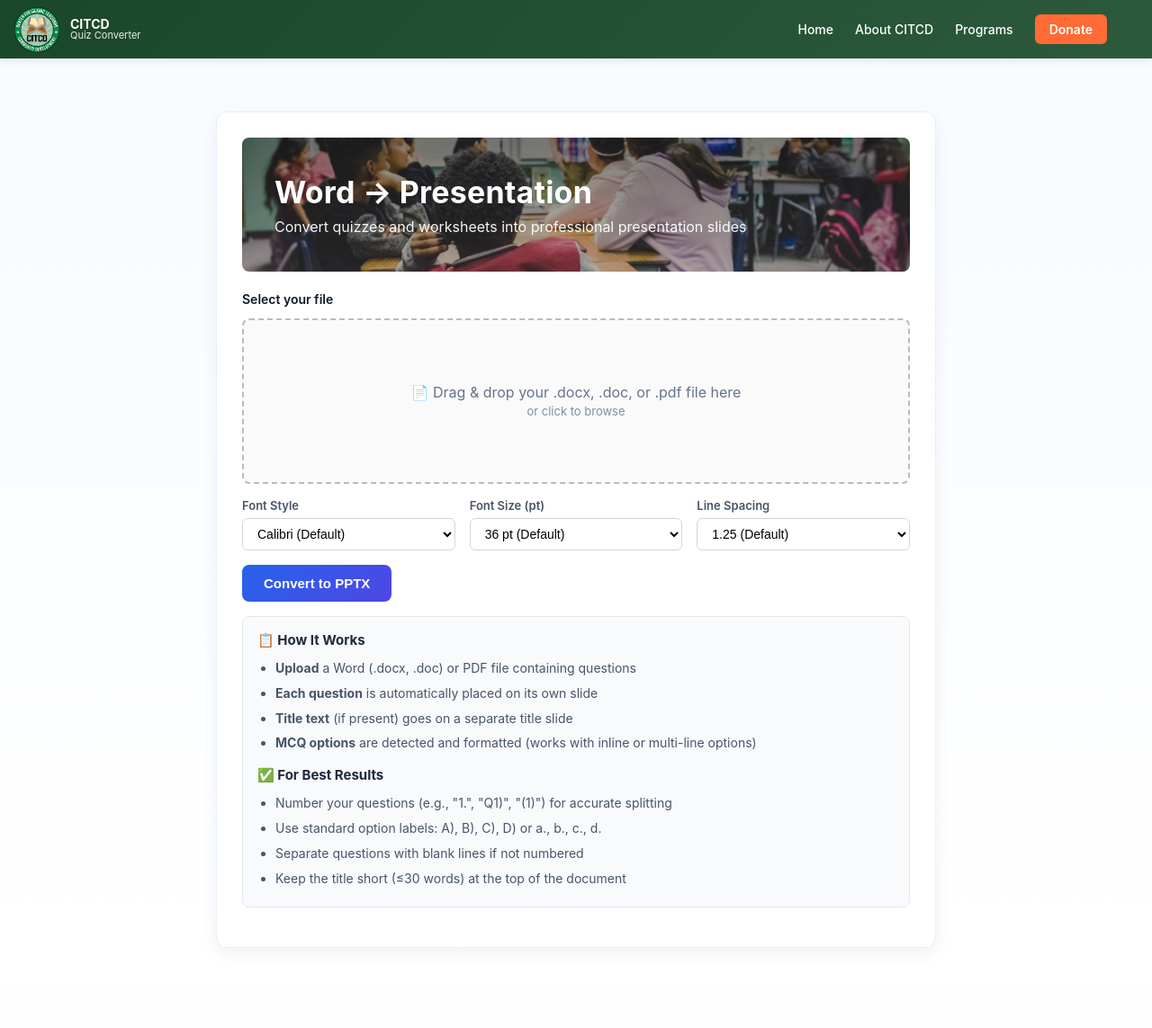
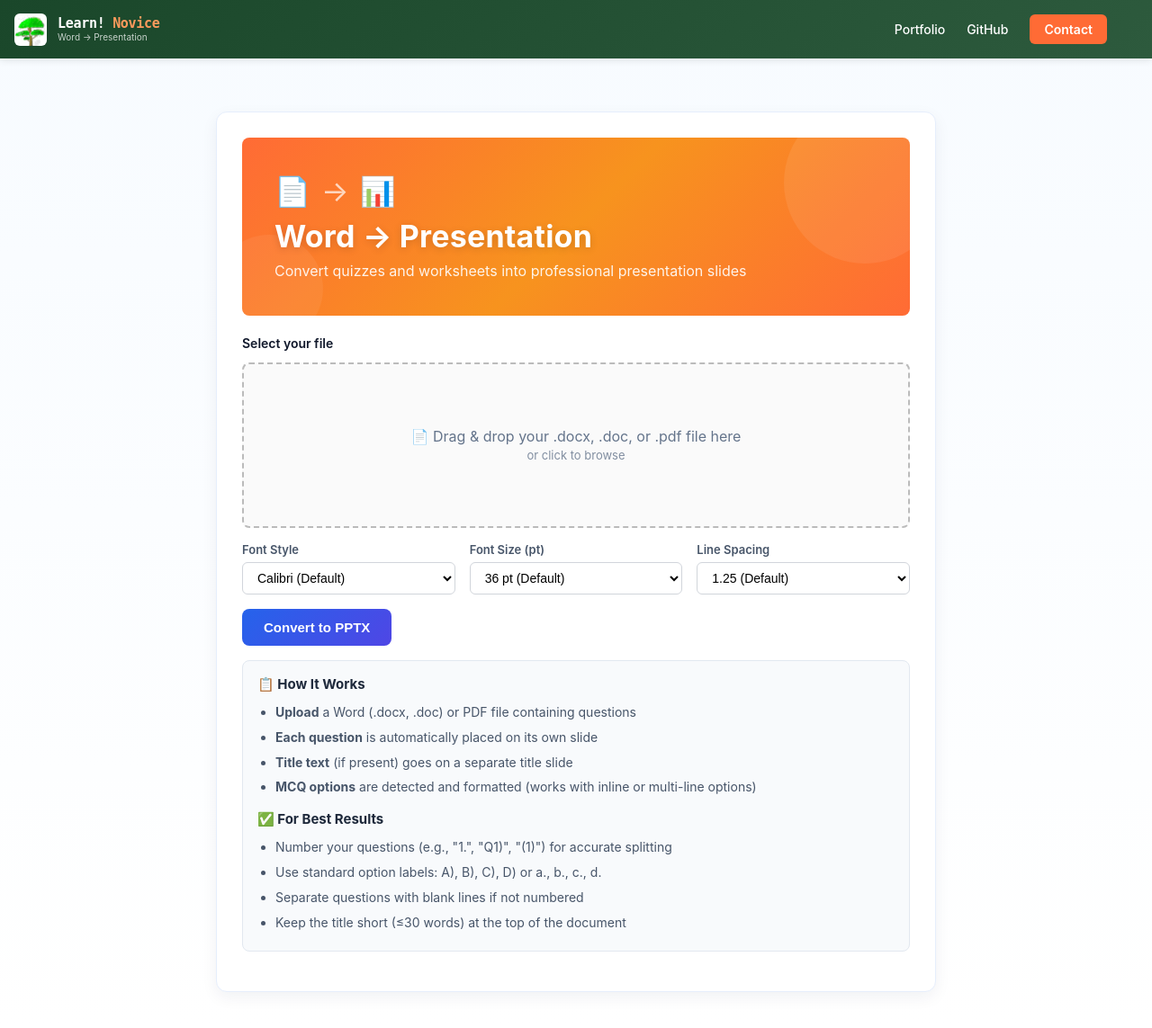
Before and after one commit to Novice130/novice-portfolio, a Flask app: page / in a window 1280 px wide. Shown: the whole page at 90% size. Before the commit the page ends 1054 px from the top, so only its background shows below. Run offline with Flask 2, Linux system fonts and the light colour scheme.

Commit message:
Fix Word to Presentation link, update branding to LearnNovice, and add dev server

```diff
--- a/index.html
+++ b/index.html
@@ -475,7 +475,7 @@ body { font-family: var(--sans); background: var(--bg); color: var(--text); -web
 
             <!-- Small cards row -->
             <div class="projects-small">
-                <a href="images/word-to-ppt.png" target="_blank" class="p-card-sm fade-up">
+                <a href="/citcd/" target="_blank" class="p-card-sm fade-up">
                     <h3>Word to Presentation</h3>
                     <p>Automated AI-driven converter from documents to polished decks.</p>
                     <div class="p-card-tags">
--- a/word-to-presentation-converter/app.py
+++ b/word-to-presentation-converter/app.py
@@ -5,6 +5,7 @@ import uuid
 import shutil
 import subprocess
 import tempfile
+from typing import Optional
 from flask import Flask, request, render_template, send_file, jsonify, send_from_directory
 from werkzeug.utils import secure_filename
 from docx import Document
@@ -67,7 +68,7 @@ def _split_docx_paragraph_indices(doc: Document) -> list[list[int]]:
     return blocks
 
 
-def _create_pptx_by_copy_paste_from_docx(docx_path: str, font_family: str, font_size: int) -> io.BytesIO | None:
+def _create_pptx_by_copy_paste_from_docx(docx_path: str, font_family: str, font_size: int) -> Optional[io.BytesIO]:
     """Windows-only: Use Word+PowerPoint COM automation to copy/paste question blocks.
 
     This preserves Word equation/fraction formatting far better than rebuilding text.
--- a/word-to-presentation-converter/templates/index.html
+++ b/word-to-presentation-converter/templates/index.html
@@ -261,13 +261,13 @@
         "
       >
         <img
-          src="../static/images/logo.png"
-          alt="CITCD"
-          style="height: 50px; width: auto; display: block"
+          src="/logo.png"
+          alt="LearnNovice"
+          style="height: 36px; width: auto; display: block; border-radius: 6px;"
         />
         <div style="line-height: 1">
-          <div style="font-weight: 700; font-size: 14px">CITCD</div>
-          <div style="font-size: 11px; opacity: 0.9">Quiz Converter</div>
+          <div style="font-weight: 700; font-size: 15px; font-family: monospace; letter-spacing: -0.02em;">Learn! <span style="color: #ff9a5c;">Novice</span></div>
+          <div style="font-size: 10px; opacity: 0.75; margin-top: 2px;">Word → Presentation</div>
         </div>
       </div>
       <div
@@ -294,7 +294,7 @@
         </button>
         <nav style="display: flex; gap: 24px; align-items: center">
           <a
-            href="#home"
+            href="/"
             style="
               color: white;
               text-decoration: none;
@@ -302,10 +302,10 @@
               font-weight: 500;
               transition: opacity 0.2s;
             "
-            >Home</a
+            >Portfolio</a
           >
           <a
-            href="https://www.citcd.org/about"
+            href="https://github.com/Novice130"
             target="_blank"
             style="
               color: white;
@@ -314,23 +314,10 @@
               font-weight: 500;
               transition: opacity 0.2s;
             "
-            >About CITCD</a
+            >GitHub</a
           >
           <a
-            href="https://www.citcd.org/abraar-academy"
-            target="_blank"
-            style="
-              color: white;
-              text-decoration: none;
-              font-size: 14px;
-              font-weight: 500;
-              transition: opacity 0.2s;
-            "
-            >Programs</a
-          >
-          <a
-            href="https://www.citcd.org/donate"
-            target="_blank"
+            href="mailto:syedamer@learnnovice.com"
             style="
               color: white;
               background: #ff6b35;
@@ -340,7 +327,7 @@
               font-size: 14px;
               font-weight: 600;
             "
-            >Donate</a
+            >Contact</a
           >
         </nav>
       </div>
@@ -352,29 +339,33 @@
       <div
         class="hero"
         style="
-          background-image: url('../static/images/hero.jpg');
-          background-size: cover;
-          background-position: center;
+          background: linear-gradient(135deg, #ff6b35 0%, #f7931e 50%, #ff6b35 100%);
           border-radius: 8px;
           overflow: hidden;
           margin-bottom: 20px;
+          position: relative;
         "
       >
+        <!-- decorative circles for depth -->
+        <div style="position:absolute;top:-40px;right:-40px;width:180px;height:180px;background:rgba(255,255,255,0.08);border-radius:50%;"></div>
+        <div style="position:absolute;bottom:-30px;left:-30px;width:120px;height:120px;background:rgba(255,255,255,0.06);border-radius:50%;"></div>
         <div
           style="
-            background: linear-gradient(
-              180deg,
-              rgba(0, 0, 0, 0.4),
-              rgba(0, 0, 0, 0.15)
-            );
             padding: 40px 36px;
             color: #fff;
+            position: relative;
+            z-index: 1;
           "
         >
-          <h1 style="margin: 0; font-size: 34px; letter-spacing: 0.2px">
+          <div style="display:flex;align-items:center;gap:12px;margin-bottom:10px;">
+            <span style="font-size:32px;">📄</span>
+            <span style="font-size:32px;opacity:0.7;">→</span>
+            <span style="font-size:32px;">📊</span>
+          </div>
+          <h1 style="margin: 0; font-size: 34px; letter-spacing: 0.2px; text-shadow: 0 2px 8px rgba(0,0,0,0.15);">
             Word → Presentation
           </h1>
-          <p style="margin: 8px 0 0; opacity: 0.95; font-size: 16px">
+          <p style="margin: 8px 0 0; opacity: 0.9; font-size: 16px;">
             Convert quizzes and worksheets into professional presentation slides
           </p>
         </div>
```
Also changed, not shown: dev.py (added, +105 -0 lines).
